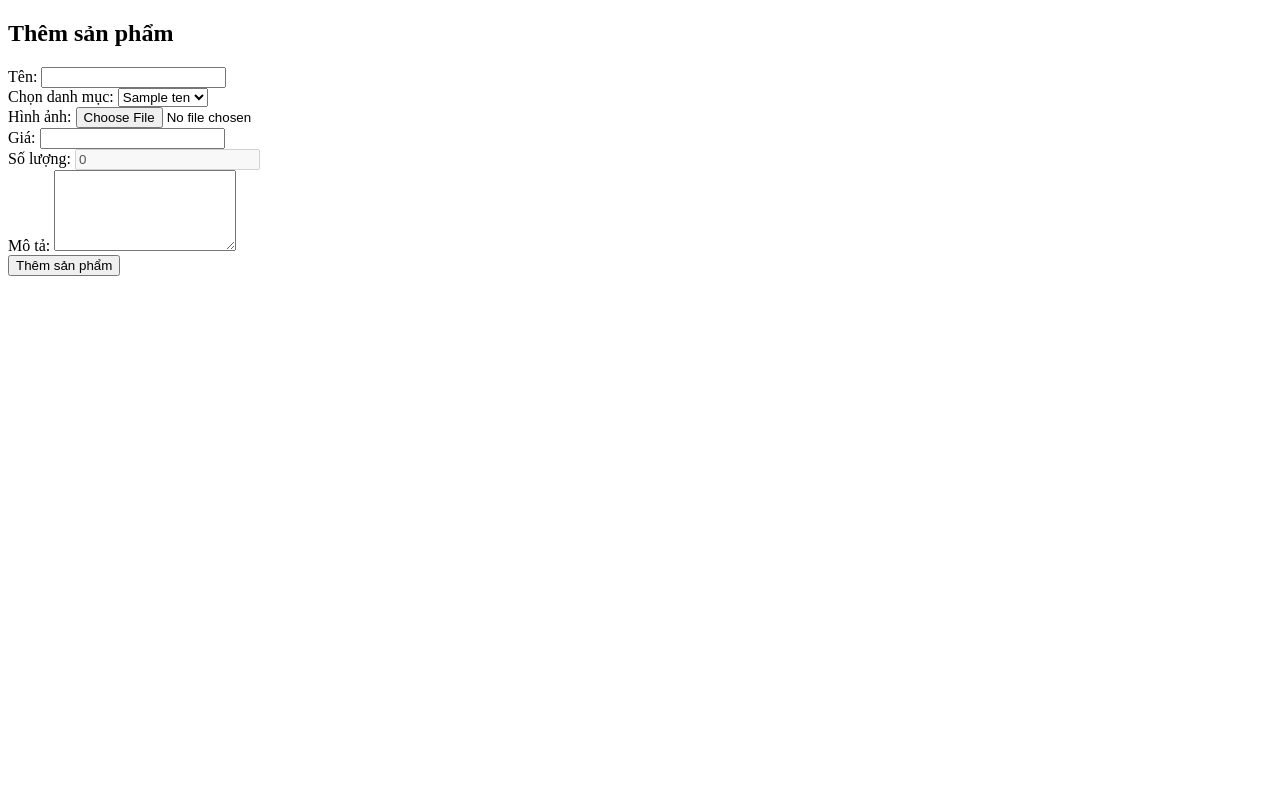
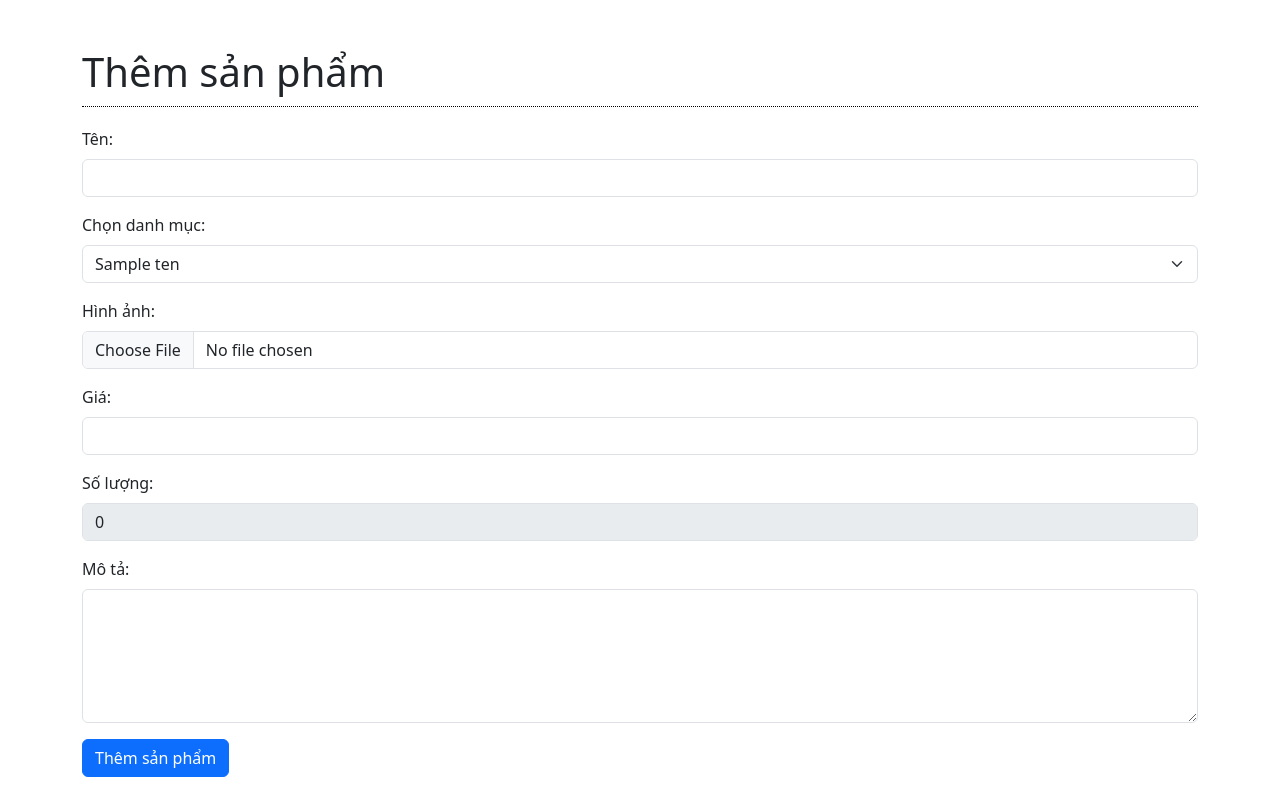
Before and after one commit to bin2aa/PhoneStore, a PHP site: template admin/view/addProduct.php in a window 1280 px wide. Run offline with PHP 8.4, Linux system fonts and the light colour scheme; the template is opened without the code that fills it: most values are stand-ins (such as "Sample title", 1, 10 or a date in 2020).

Commit message:
Update addProduct.php

```diff
--- a/admin/view/addProduct.php
+++ b/admin/view/addProduct.php
@@ -5,44 +5,51 @@
     <meta charset="UTF-8">
     <meta name="viewport" content="width=device-width, initial-scale=1.0">
     <title>Thêm sản phẩm</title>
+    <!-- Bootstrap CSS -->
+    <link href="https://cdn.jsdelivr.net/npm/bootstrap@5.3.0-alpha1/dist/css/bootstrap.min.css" rel="stylesheet" integrity="sha384-vkA4tf+gfRnJlz9+L0V5kiYcG7Bi4JF3x04fX5uU5fWVJ+u9PwIZgecokFm5P1C5" crossorigin="anonymous">
 </head>
 
 <body>
+    <div class="container mt-5">
         <div class="addProduct">
-
-        <h2>Thêm sản phẩm</h2>
-
-        <form class="productSubmitAdd" action="index.php?ctrl=productController&action=addProduct" method="post" enctype="multipart/form-data" >
-
-            <label for="ten">Tên:</label>
-            <input type="text" name="ten" required><br>
-
-            <label for="id_danh_muc">Chọn danh mục:</label>
-            <select name="id_danh_muc" required>
+            <h2 class="lead fs-1" style="margin-bottom: 20px; padding-bottom: 10px; border-bottom: 1px dotted black;">Thêm sản phẩm</h2>
+            <form class="productSubmitAdd" action="index.php?ctrl=productController&action=addProduct" method="post" enctype="multipart/form-data">
+                <div class="mb-3">
+                    <label for="ten" class="form-label">Tên:</label>
+                    <input type="text" name="ten" class="form-control" required>
+                </div>
+                <div class="mb-3">
+                    <label for="id_danh_muc" class="form-label">Chọn danh mục:</label>
+                    <select name="id_danh_muc" class="form-select" required>
                         <?php
                         foreach ($categorys as $category) {
                             echo '<option value="' . $category['id'] . '">' . $category['ten'] . '</option>';
                         }
                         ?>
-            </select><br>
-
-
-            <label for="anh">Hình ảnh:</label>
-            <input type="file" id="anh" name="anh" accept="image/*"><br>
-
-            <label for="gia">Giá:</label>
-            <input type="number" step="0.01" name="gia" required><br>
-
-            <label for="so_luong">Số lượng:</label>
-            <input type="number" name="so_luong" value="0" disabled><br>
-
-            <label for="mo_ta">Mô tả:</label>
-            <textarea name="mo_ta" rows="5"></textarea><br>
-
-
-            <button type="submit">Thêm sản phẩm</button>
+                    </select>
+                </div>
+                <div class="mb-3">
+                    <label for="anh" class="form-label">Hình ảnh:</label>
+                    <input type="file" id="anh" name="anh" accept="image/*" class="form-control">
+                </div>
+                <div class="mb-3">
+                    <label for="gia" class="form-label">Giá:</label>
+                    <input type="number" step="0.01" name="gia" class="form-control" required>
+                </div>
+                <div class="mb-3">
+                    <label for="so_luong" class="form-label">Số lượng:</label>
+                    <input type="number" name="so_luong" value="0" class="form-control" disabled>
+                </div>
+                <div class="mb-3">
+                    <label for="mo_ta" class="form-label">Mô tả:</label>
+                    <textarea name="mo_ta" rows="5" class="form-control"></textarea>
+                </div>
+                <button type="submit" class="btn btn-primary">Thêm sản phẩm</button>
             </form>
         </div>
+    </div>
+    <!-- Bootstrap Bundle with Popper -->
+    <script src="https://cdn.jsdelivr.net/npm/bootstrap@5.3.0-alpha1/dist/js/bootstrap.bundle.min.js" integrity="sha384-NV2DWb1Wti8OY8T4O8wc4OJ1sGJ/Ocp3kiS8BRceP8OVR0sN3gkNDISPDgaFwhB3" crossorigin="anonymous"></script>
 </body>
 
 </html>
```
Lines whose indentation alone changed are shown as unchanged.
